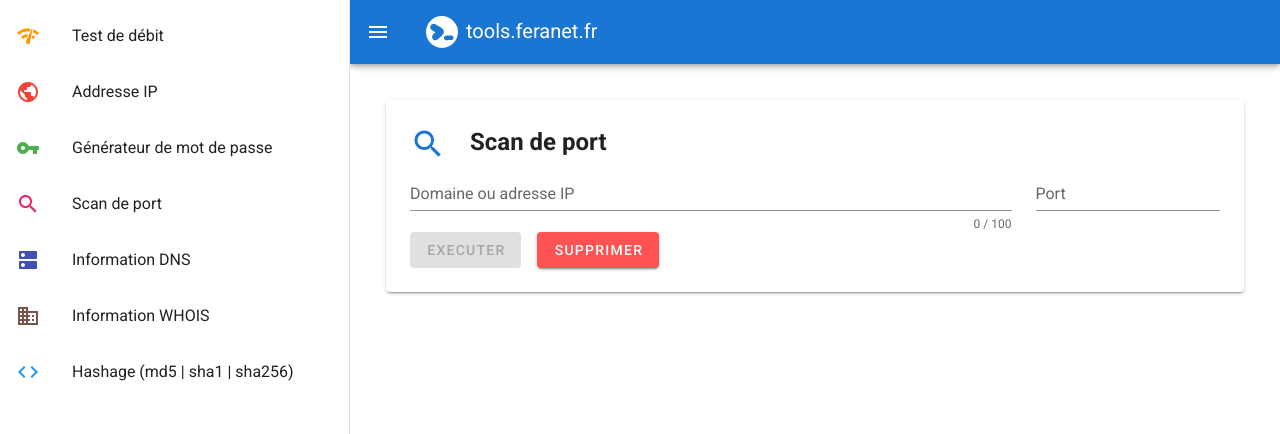
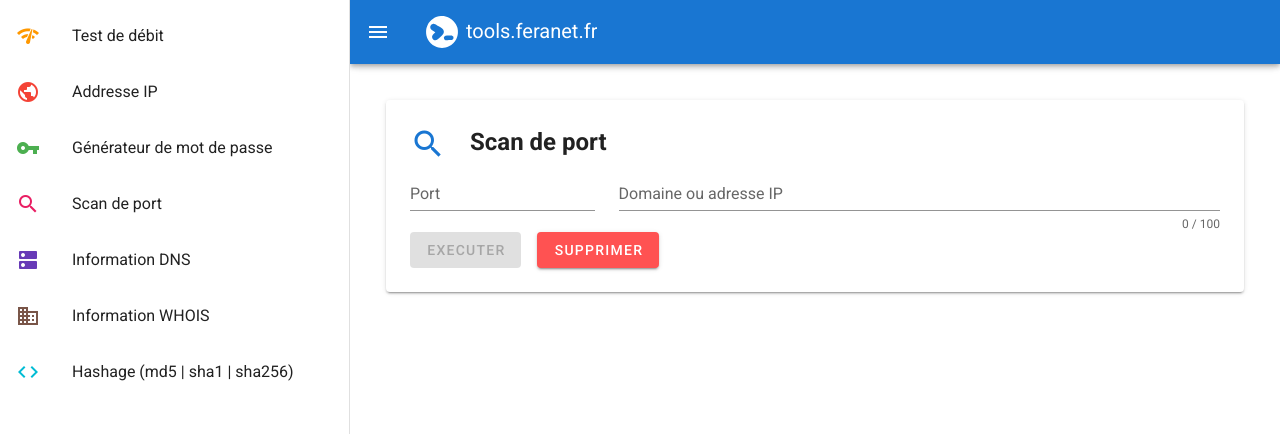
Before and after one commit to debmus/app.feranet.fr, a Vue app: page /Scanport in a window 1280 px wide. Shown: the top 434 px of the page. Built offline with nearby package versions, Linux system fonts and the light colour scheme; what vue-clipboard2 would draw is missing.

Commit message:
update: port div and color

```diff
--- a/src/components/Navigation.vue
+++ b/src/components/Navigation.vue
@@ -51,7 +51,7 @@ export default {
         text: "Information DNS",
         info: "Effectuer des recherches DNS (NS,MX,A, ...)",
         icon: "dns",
-        color: "indigo",
+        color: "deep-purple",
         route: "/dns",
       },
       /*
@@ -79,7 +79,7 @@ export default {
         text: "Hashage (md5 | sha1 | sha256) ",
         info: "Générez un hash (md5 | sha1 | sha256) à partir d'une entrée.",
         icon: "code",
-        color: "blue",
+        color: "cyan",
         route: "/hash",
       },
     ],
--- a/src/views/Scanport.vue
+++ b/src/views/Scanport.vue
@@ -10,21 +10,21 @@
 
         <v-form ref="form" v-model="valid" @submit="validate">
           <v-row>
+            <v-col cols="12" md="3">
+              <v-text-field
+                v-model="port"
+                :rules="nameRulesPORT"
+                label="Port"
+                required
+              ></v-text-field>
+            </v-col>
+
             <v-col cols="12" md="9">
               <v-text-field
                 v-model="name"
                 :counter="100"
                 :rules="nameRulesNAME"
                 label="Domaine ou adresse IP"
-                required
-              ></v-text-field>
-            </v-col>
-
-            <v-col cols="12" md="3">
-              <v-text-field
-                v-model="port"
-                :rules="nameRulesPORT"
-                label="Port"
                 required
               ></v-text-field>
             </v-col>
```
